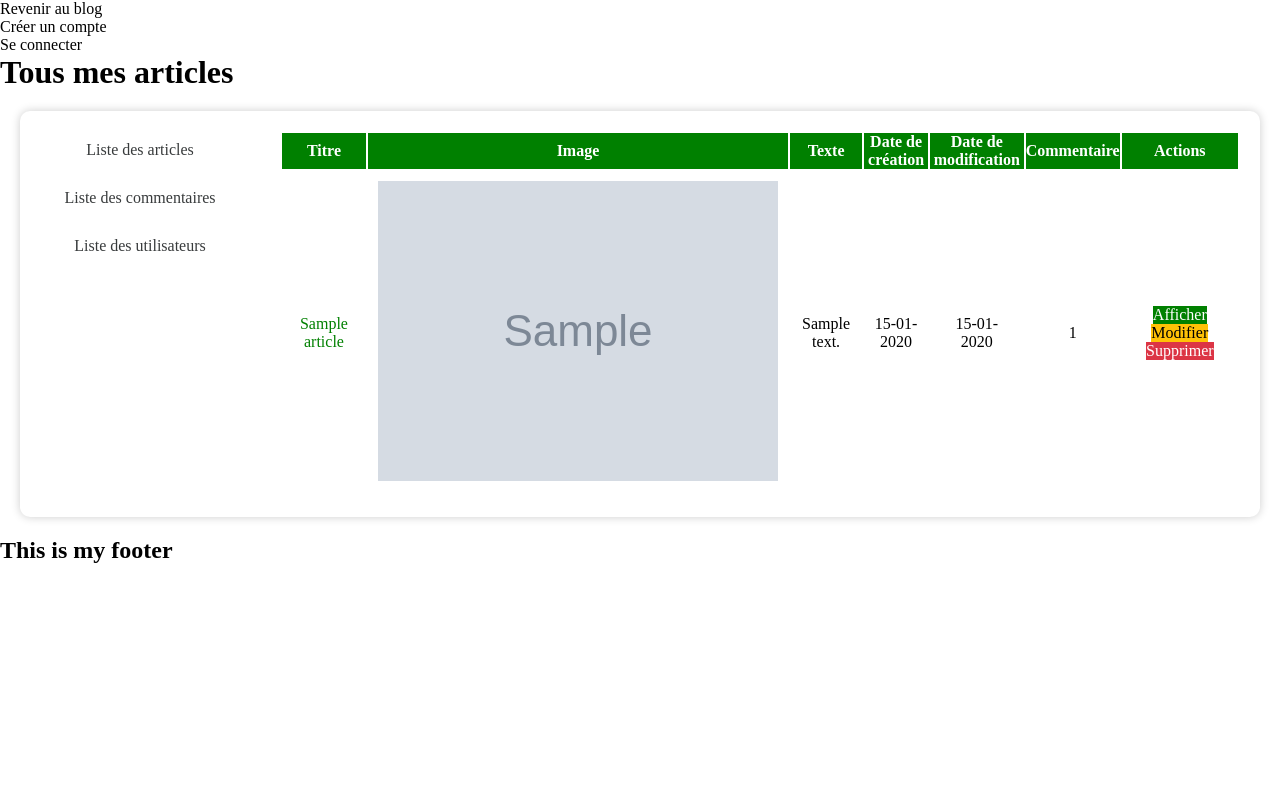
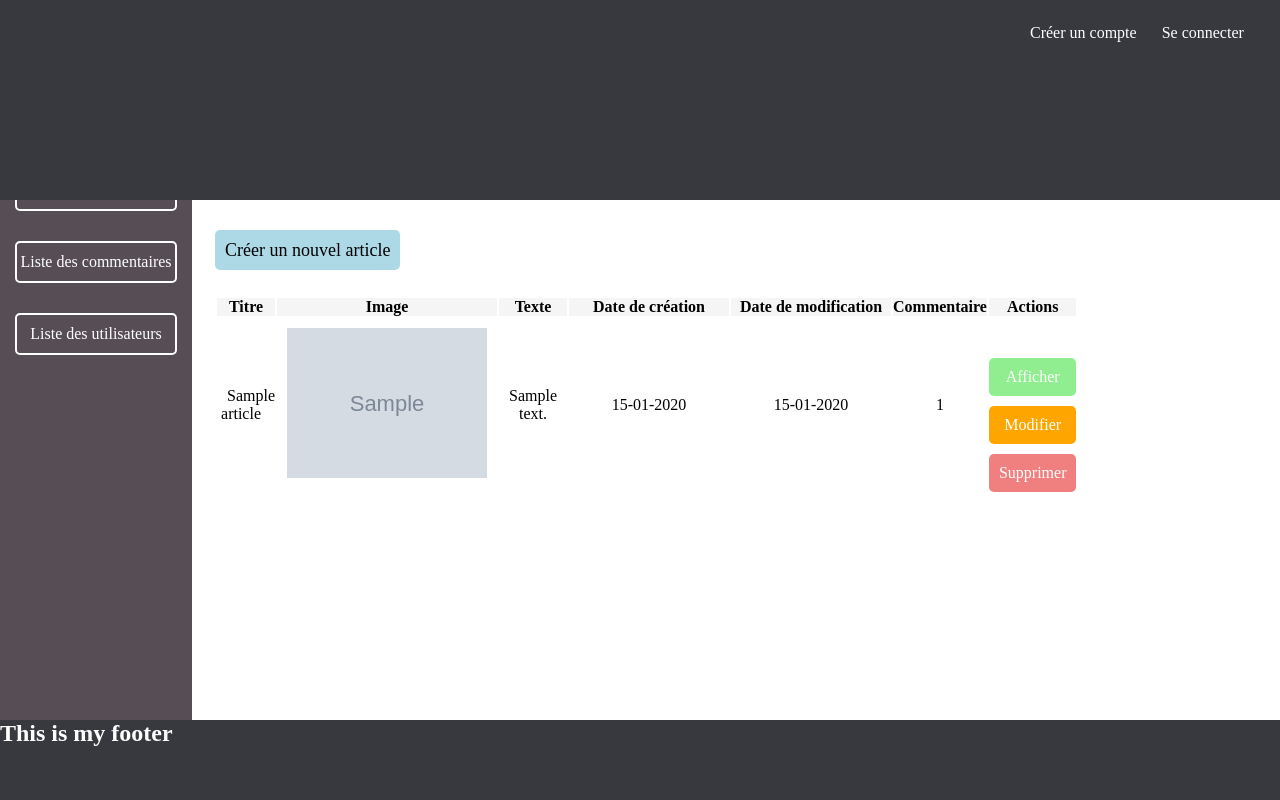
Before and after one commit to WrUli/harvendoreproject, a Symfony app: template templates/admin/indexAdmin.html.twig in a window 1280 px wide. Run offline with Twig, Linux system fonts and the light colour scheme; the template is opened without the code that fills it: most values are stand-ins (such as "Sample title", 1, 10 or a date in 2020); grey boxes marked "Sample" are stand-in pictures; some libraries are stand-ins or nearby versions.

Commit message:
some css added

```diff
--- a/src/Controller/AdminController.php
+++ b/src/Controller/AdminController.php
@@ -24,7 +24,7 @@ class AdminController extends AbstractController
     public function indexArticleAdmin(ArticleRepository $articleRepository): Response
     {
         return $this->render('admin/indexAdmin.html.twig', [
-            'articles' => $articleRepository->findAllArticleAdmin(),
+            'articles' => $articleRepository->findAllArticleAdminShort(),
 
         ]);
     }
--- a/templates/admin/indexAdmin.html.twig
+++ b/templates/admin/indexAdmin.html.twig
@@ -4,10 +4,7 @@
 
 {% block body %}
 
-    <h1>Tous mes articles</h1>
-    {% if is_granted('ROLE_ADMIN') %}
-        <a href="{{ path('app_article_new') }}">Ajouter un article</a>
-    {% endif %}
+
 
 
     <section class="pannel_admin_container">
@@ -18,10 +15,19 @@
             <a href="{{path('app_admin_user')}}">Liste des utilisateurs</a>
         </div>
 
-        <table class="content_admin">
+        <div class="table_container">
+            {# {% if is_granted('ROLE_ADMIN') %}
+                <a href="{{ path('app_article_new') }}">Ajouter un article</a>
+            {% endif %} #}
+
+
+            <table class="table_admin">
+                <div class="table_admin_addarticle">
+                    <a href="{{path('app_article_new')}}">Créer un nouvel article</a>
+                </div>
                 <thead>
                     <tr>
-                    <th>Titre</th>
+                        <th class="tab_all" >Titre</th>
                         <th>Image</th>
                         <th>Texte</th>
                         <th>Date de création</th>
@@ -30,35 +36,37 @@
                         <th>Actions</th>
                     </tr>
                 </thead>
-            <tbody>
+                <tbody class="tab_container">
                     {% for article in articles %}
                         <tr>
                             <td>
-                            <a href="{{ path('app_article_show', {'id': article.id}) }}">
-                                {{ article.title }}
+                                <a href="{{ path('app_article_show', {'id': article.id}) }}" class="admin_tab_title">
+                                    {{ article.article_title_admin_short }}
                                 </a>
                             </td>
                             <td>
                                 {% if article.img %}
-                                <img src="{{ asset('uploadDirectory/' ~ article.img) }}" alt="{{ article.title }}">
+                                    <img src="{{ asset('uploadDirectory/' ~ article.img) }}" alt="{{ article.title }}" class="tab_img">
                                 {% else %}
-                                <img src="{{ asset('assets/img/questionmarkcake.jpg')}}" alt="Image générique">
+                                    <img src="{{ asset('assets/img/questionmarkcake.jpg')}}" alt="Image générique" class="tab_img">
                                 {% endif %}
                             </td>
-                        <td>{{ article.article_text_admin_short }}</td>
-
-                        <td>{{ article.createDate|date('d-m-Y') }}</td>
-                        <td>{{ article.updateDate|date('d-m-Y') }}</td>
-                        <td>{{ article.comment_count }}</td>
-                        <td>
-                            <a href="{{ path('app_article_show', {'id': article.id}) }}" class="btn btn-primary">Afficher</a>
-                            <a href="{{ path('app_admin_article_edit', {'id': article.id}) }}" class="btn btn-warning">Modifier</a>
-                            <a href="{{ path('app_article_delete', {'id': article.id}) }}" class="btn btn-danger" onclick="return confirm('Êtes-vous sûr de vouloir supprimer cet article ?')">Supprimer</a>
+                            <td><p class="admin_tab_padding">{{ article.article_text_admin_short }}</p></td>
+                            <td><p class="admin_tab_padding tab_spacing">{{ article.createDate|date('d-m-Y') }}</p></td>
+                            <td><p class="admin_tab_padding tab_spacing">{{ article.updateDate|date('d-m-Y') }}</p></td>
+                            <td><p class="admin_tab_padding">{{ article.comment_count }}</p></td>
+                            <td class="btn_container">
+                                <a href="{{ path('app_article_show', {'id': article.id}) }}" class="btn btn_show">Afficher</a>
+                                <a href="{{ path('app_admin_article_edit', {'id': article.id}) }}" class="btn btn_modify">Modifier</a>
+                                <a href="{{ path('app_article_delete', {'id': article.id}) }}" class="btn btn_delete" onclick="return confirm('Êtes-vous sûr de vouloir supprimer cet article ?')">Supprimer</a>
                             </td>
                         </tr>
                     {% endfor %}
                 </tbody>
             </table>
+
+        </div>
+
 
     </section>
 
--- a/templates/base.html.twig
+++ b/templates/base.html.twig
@@ -18,7 +18,9 @@
     <body>
         {% include 'commons/_header.html.twig' %}
         {# {% include 'commons/_adminNav.html.twig' %} #}
-        {% block body %}{% endblock %}
+        <main>
+            {% block body %}{% endblock %}
+        </main>
         {% include 'commons/_footer.html.twig' %}
     </body>
 </html>
--- a/templates/commons/_footer.html.twig
+++ b/templates/commons/_footer.html.twig
@@ -1,3 +1,3 @@
-<footer>
+<footer class="footer">
     <h2>This is my footer</h1>
 </footer>
--- a/templates/commons/_header.html.twig
+++ b/templates/commons/_header.html.twig
@@ -1,15 +1,14 @@
 <header>
-    {% if  app.user  %}
-        <span>Vous êtes bien connecté : {{app.user.name }}</span>
-    {% endif %}
-    <nav>
+
+    <nav class="header_nav">
         <ul>
-                <li><a href="{{path('app_blog')}}">Revenir au blog</a></li>
+            {# <li><a href="{{path('app_blog')}}">Revenir au blog</a></li> #}
             {% if  app.user  %}
+                <li> <span class="header_loged_user">Connecté: {{app.user.name }}</span> </li>
                 <li> <a href="{{path('app_logout')}}">Se déconnecter</a> </li>
-                {% if is_granted('ROLE_ADMIN') %}
-                    <a href="{{ path('app_admin_article') }}">Pannel Admin</a>
-                {% endif %}
+            {% if is_granted('ROLE_ADMIN') %}
+                <li> <a href="{{ path('app_admin_article') }}">Pannel Admin</a> </li>
+            {% endif %}
             {% else %}
                 <li> <a href="{{path('app_register_home')}}">Créer un compte</a> </li>
                 <li> <a href="{{path('app_login')}}">Se connecter</a> </li>
@@ -17,4 +16,10 @@
 
         </ul>
     </nav>
+
+        <a href="{{path('app_blog')}}"> <div class="header_logo"></div> </a>
+
+    {% if  app.user  %}
+
+    {% endif %}
 </header>
```
Also changed, not shown: src/Repository/ArticleRepository.php (+11 -1 lines), templates/admin/commentAdmin.html.twig (+23 -6 lines), templates/admin/userAdmin.html.twig (+21 -6 lines), public/assets/css/style.css, public/assets/img/favicon.ico (added), public/assets/scss/_admin.scss, public/assets/scss/_footer.scss, public/assets/scss/_global.scss, public/assets/scss/_header.scss, 1 other file. Lines whose indentation alone changed are shown as unchanged.
